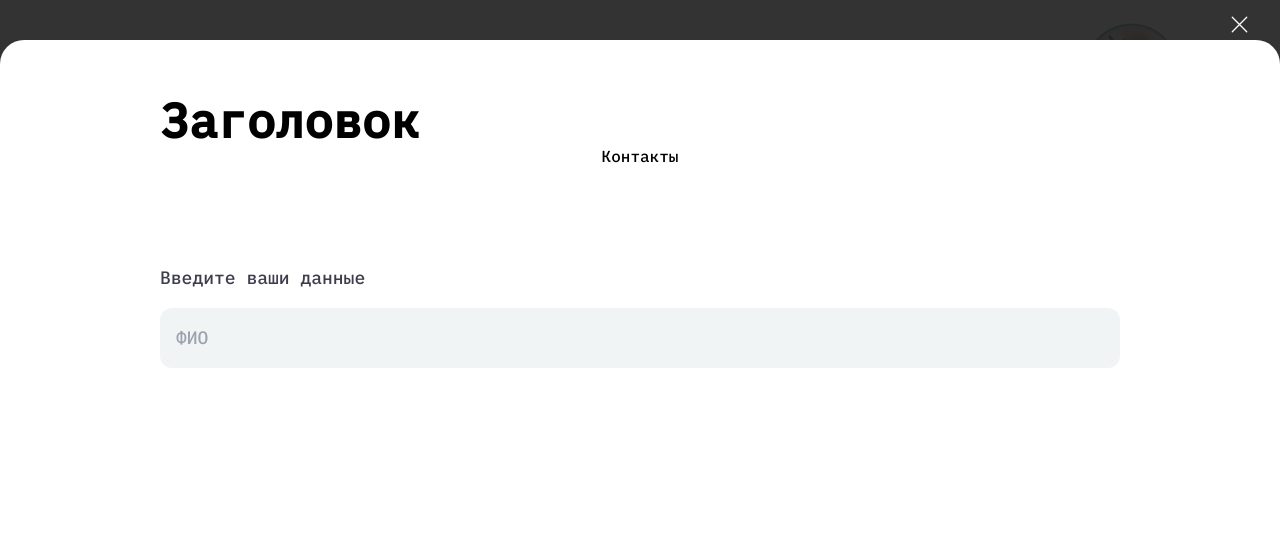
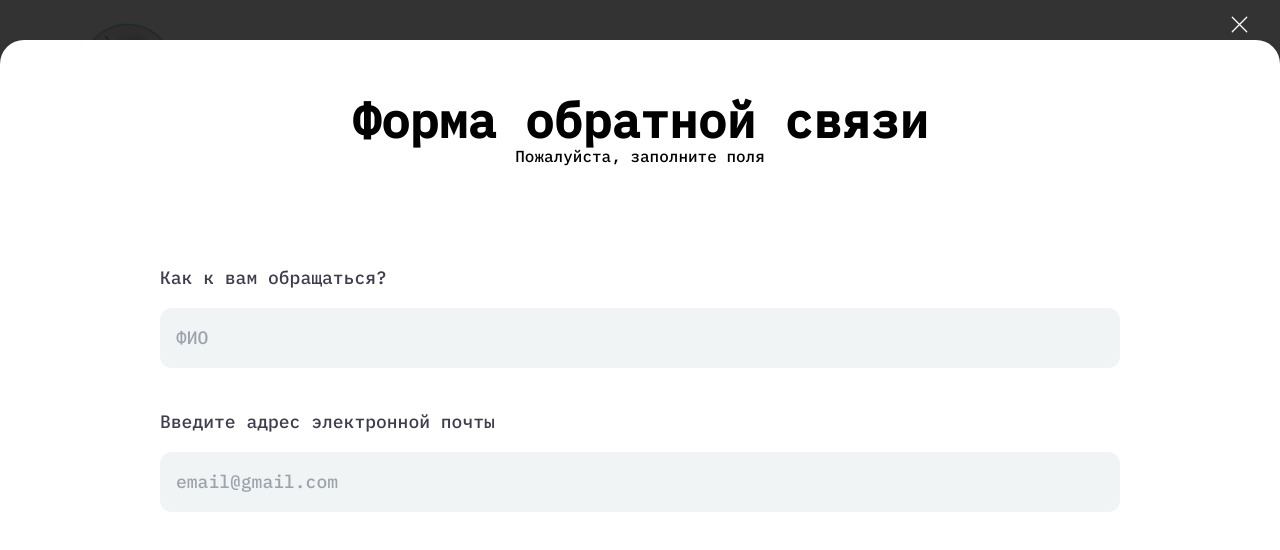
Before and after one commit to PersonaAMN/amn-innovacii-center-next, a Next.js app: page /contacts/form in a window 1280 px wide. Shown: the top 550 px of the page. Built offline with nearby package versions, Linux system fonts and the light colour scheme.

Commit message:
finish Navbar

```diff
--- a/src/app/contacts/form/page.tsx
+++ b/src/app/contacts/form/page.tsx
@@ -1,12 +1,15 @@
+import FeedbackForm from "@/components/contacts/Form";
 import Form from "@/components/contacts/Form";
 import Modal from "@/components/contacts/Modal";
 
 const ContactForm = () => {
   return (
     <Modal>
-      <h3 className="modal-head-text">Заголовок</h3>
-      <div>Контакты</div>
-      <Form />
+      <h3 className="lg:text-5xl text-3xl font-extrabold text-center max-w-5xl w-full">
+        Форма обратной связи
+      </h3>
+      <div>Пожалуйста, заполните поля</div>
+      <FeedbackForm />
     </Modal>
   );
 };
--- a/src/app/globals.css
+++ b/src/app/globals.css
@@ -42,10 +42,6 @@ body {
 ::-webkit-scrollbar-thumb {
   background: #888;
   border-radius: 12px;
-}
-
-.modal-head-text {
-  @apply md:text-5xl text-3xl font-extrabold text-left max-w-5xl w-full;
 }
 
 .no-result-text {
--- a/src/components/contacts/Form.tsx
+++ b/src/components/contacts/Form.tsx
@@ -1,27 +1,34 @@
 "use client";
 
 import { useState } from "react";
+import FormField from "./FormField";
 
-const Form = () => {
-  const [value, setValue] = useState("");
+const FeedbackForm = () => {
+  const [form, setForm] = useState({
+    fullName: "",
+    email: "",
+  });
+  const handleFormSubmit = (e: React.FormEvent) => {};
+  const handleStateChange = (fieldName: string, value: string) => {
+    setForm((prevState) => ({ ...prevState, [fieldName]: value }));
+  };
 
-  const handleFormSubmit = (e: React.FormEvent) => {};
-  const image = null;
   return (
     <form onSubmit={handleFormSubmit} className="flexStart form">
-      <div className="flexStart flex-col w-full gap-4">
-        <label className="w-full text-gray-100">Введите ваши данные</label>
-        <input
-          type="text"
-          placeholder="ФИО"
-          value={value}
-          required
-          className="form_field-input"
-          onChange={(e) => setValue(e.target.value)}
-        />
-      </div>
+      <FormField
+        title="Как к вам обращаться?"
+        placeholder="ФИО"
+        state={form.fullName}
+        setState={(value) => handleStateChange("fullName", value)}
+      />
+      <FormField
+        title="Введите адрес электронной почты"
+        placeholder="email@gmail.com"
+        state={form.email}
+        setState={(value) => handleStateChange("email", value)}
+      />
     </form>
   );
 };
 
-export default Form;
+export default FeedbackForm;
--- a/src/components/contacts/FormField.tsx
+++ b/src/components/contacts/FormField.tsx
@@ -0,0 +1,19 @@
+import { Form } from "@/types/common.types";
+
+const FormField = ({ title, placeholder, state, setState }: Form) => {
+  return (
+    <div className="flexStart flex-col w-full gap-4">
+      <label className="w-full text-gray-100">{title}</label>
+      <input
+        type="text"
+        placeholder={placeholder}
+        value={state}
+        required
+        className="form_field-input"
+        onChange={(e) => setState(e.target.value)}
+      />
+    </div>
+  );
+};
+
+export default FormField;
--- a/src/components/navbar/Navbar.tsx
+++ b/src/components/navbar/Navbar.tsx
@@ -4,10 +4,18 @@ import Link from "next/link";
 
 export const Navbar = () => {
   return (
-    <nav className="flex justify-center text-[36px] leading-[40px] items-center px-16 py-5 border-b border-nav-border">
-      <ul className="flex flex-col lg:flex-row grow items-center justify-center gap-5">
-        <li className="flex lg:order-1 flex-1 items-center justify-center">
-          <Link href="/" className="items-center">
+    <nav className="justify-center text-[32px] leading-[40px] items-center px-8 py-5 border-b border-nav-border">
+      <ul
+        className={`lg:grid grid-flow-col-dense grid-cols-${
+          NavLinks.length + 1
+        } lg:grid-rows-1`}
+      >
+        <li
+          className={`col-start-${
+            NavLinks.length / 2 + 1
+          } flex flex-1 justify-center items-center`}
+        >
+          <Link href="/">
             <Image
               src="/logo.jpeg"
               alt="Учебный центр"
@@ -16,10 +24,10 @@ export const Navbar = () => {
             />
           </Link>
         </li>
-        {NavLinks.map((link, index) => (
+        {NavLinks.map((link) => (
           <li
             key={link.key}
-            className={`flex items-center justify-center min-w-[18%] order-${index}`}
+            className={`col-start-${link.order} flex items-center justify-center min-w-[18%]`}
           >
             <Link href={link.href}>{link.text}</Link>
           </li>
--- a/src/constants/index.ts
+++ b/src/constants/index.ts
@@ -1,8 +1,8 @@
 export const NavLinks = [
-    {href: '/', key: 'about', text: 'О нас'},
-    {href: '/', key: 'teachers', text: 'Преподаватели'},
-    {href: '/programms', key: 'programms', text: 'Программы'},
-    {href: '/contacts', key: 'contacts', text: 'Контакты'},
+    {href: '/', key: 'about', text: 'О нас', order: 1},
+    {href: '/', key: 'teachers', text: 'Преподаватели', order: 2},
+    {href: '/programms', key: 'programms', text: 'Программы', order: 4},
+    {href: '/contacts', key: 'contacts', text: 'Контакты', order: 5},
 ];
 
 export const experts = [
```
Also changed, not shown: src/types/common.types.ts (+4 -6 lines).
